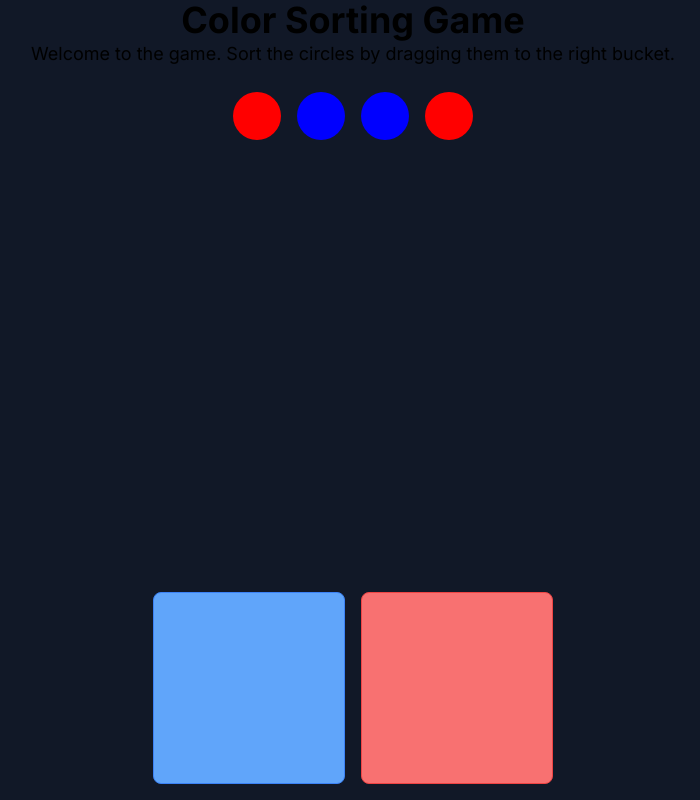
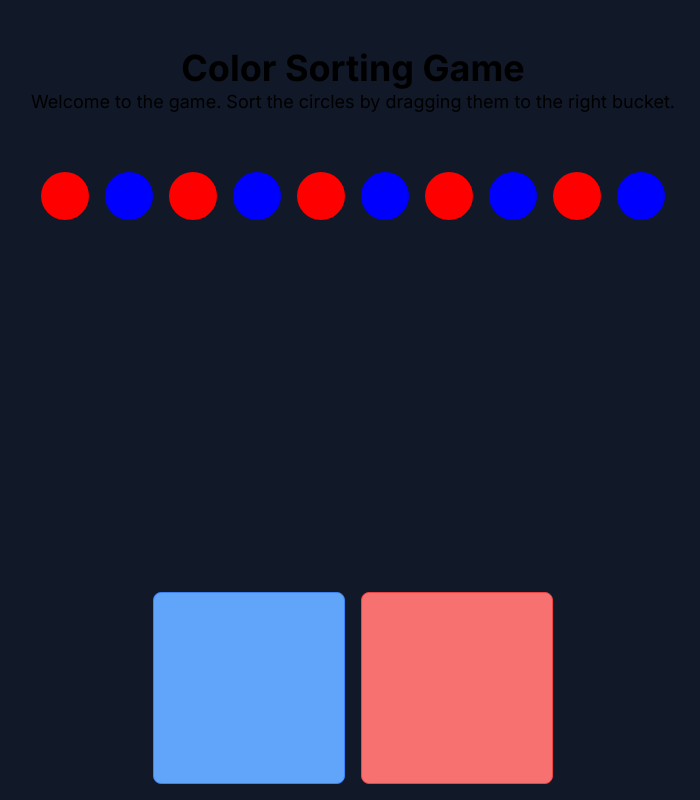
Before and after one commit to davidxiang101/use-boring-to-10x-your-productivity, a Next.js app: page /game in a window 1280 px wide. Shown: the whole page, without its empty margins (287-987 px from the left). Built offline with nearby package versions, Linux system fonts and the light colour scheme.

Commit message:
randomized colors

```diff
--- a/app/game/page.tsx
+++ b/app/game/page.tsx
@@ -2,12 +2,16 @@
 
 import { useState } from 'react';
 
-const initialCircles = [
-    { id: 1, color: 'red', sorted: false },
-    { id: 2, color: 'blue', sorted: false },
-    { id: 3, color: 'blue', sorted: false },
-    { id: 4, color: 'red', sorted: false },
-];
+function generateInitialCircles(countPerColor) {
+    let circles = [];
+    for (let i = 0; i < countPerColor; i++) {
+        circles.push({ id: i * 2 + 1, color: 'red', sorted: false });
+        circles.push({ id: i * 2 + 2, color: 'blue', sorted: false });
+    }
+    return circles;
+}
+
+const initialCircles = generateInitialCircles(5);
 
 export default function Game() {
     const [circles, setCircles] = useState(initialCircles);
@@ -29,7 +33,7 @@ export default function Game() {
 
     return (
         <div className="flex flex-col h-screen bg-gray-900">
-            <div className="mb-4 text-center">
+            <div className="my-12 text-center">
                 <h1 className="text-4xl font-bold">Color Sorting Game</h1>
                 <p className="text-lg">Welcome to the game. Sort the circles by dragging them to the right bucket.</p>
             </div>
```
